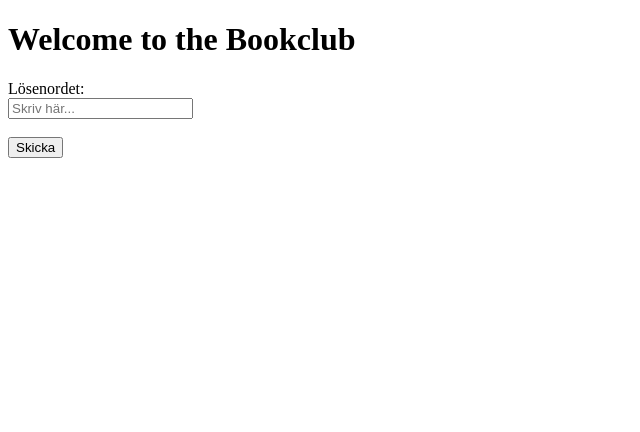
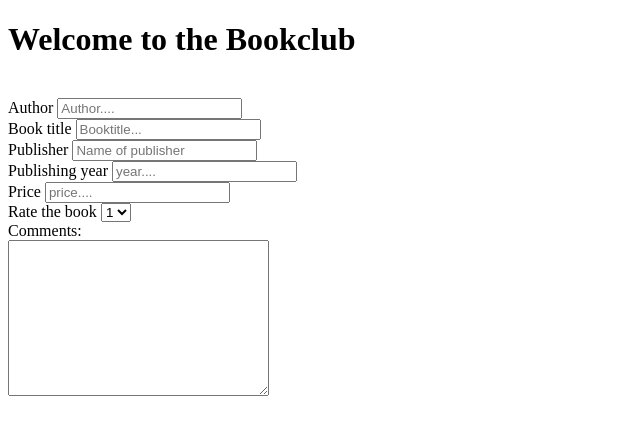
Before and after one commit to amelow/2DV513, a plain HTML site: page Assignment3/index.html in a window 1280 px wide. Shown: the whole page, without its empty margins (0-640 px from the left). Drawn offline with Linux system fonts and the light colour scheme.

Commit message:
adding more tables in the form

```diff
--- a/Assignment3/index.html
+++ b/Assignment3/index.html
@@ -12,12 +12,36 @@
     <h1>Welcome to the Bookclub</h1>
         </header>
         <body>
-    <div id = "container">
-        <label>Lösenordet:</label>
-       <br> <input type="text" placeholder="Skriv här...">
-        <br>
-        <br><button type="submit" id = "submitBtn">Skicka</button>
-    </div>
+            <form action="">
+                <br>
+                <label>Author</label>
+                <input type="text" placeholder="Author....">
+                <br>
+                <label>Book title</label>
+                <input type="text" placeholder="Booktitle...">
+                <br>
+                <label>Publisher</label>
+                <input type="text" placeholder="Name of publisher">
+                <br>
+                <label>Publishing year</label>
+                <input type="text" placeholder="year....">
+                <br>
+                <label>Price </label>
+                <input type="text" placeholder="price....">
+                <br>
+                <label for="type">Rate the book</label>
+                <select id="bookRating" name="bookRating">
+                    <option value="1">1</option>
+                    <option value="2">2</option>
+                    <option value="3">3</option>
+                    <option value="4">4</option>
+                    <option value="5">5</option>
+                </select>
+                <br>
+            <label>Comments:</label>
+            <br
+            ><textarea name="Comments..." id="commentBox" cols="30" rows="10"></textarea>
+            </form>
     <script src="program.js"></script>
 </body>
 </html>
```
